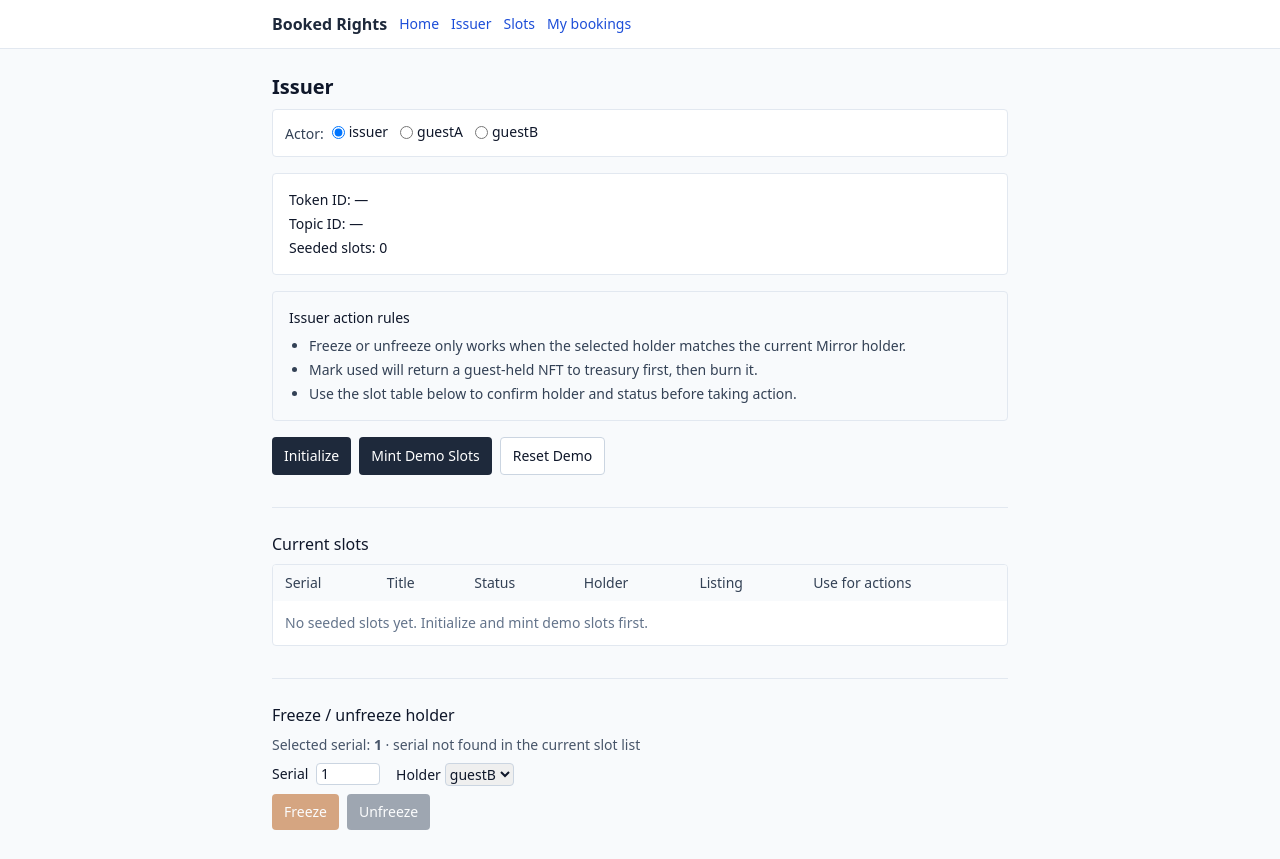
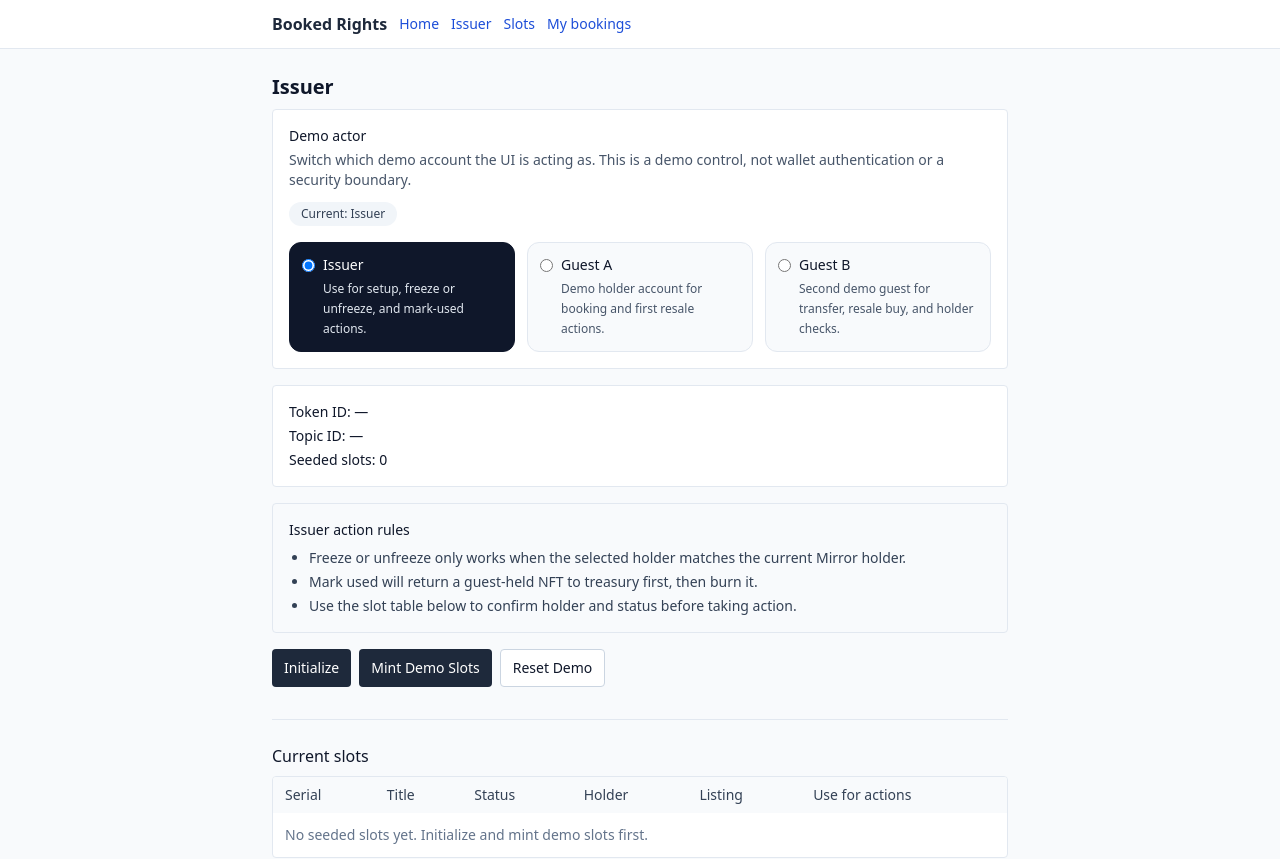
Before and after one commit to Devpen787/yourturn, a Next.js app: page /issuer in a window 1280 px wide. Shown: the top 859 px of the page. Built offline with nearby package versions, Linux system fonts and the light colour scheme.

Commit message:
feat(product): clarify demo actor switching

```diff
--- a/components/ActorSelector.tsx
+++ b/components/ActorSelector.tsx
@@ -3,6 +3,20 @@
 import { useEffect, useState } from "react";
 
 const STORAGE_KEY = "bookedrights:selectedActor";
+const ACTOR_META = {
+  issuer: {
+    label: "Issuer",
+    description: "Use for setup, freeze or unfreeze, and mark-used actions.",
+  },
+  guestA: {
+    label: "Guest A",
+    description: "Demo holder account for booking and first resale actions.",
+  },
+  guestB: {
+    label: "Guest B",
+    description: "Second demo guest for transfer, resale buy, and holder checks.",
+  },
+} as const;
 
 export type ActorValue = "issuer" | "guestA" | "guestB";
 
@@ -33,19 +47,55 @@ export function ActorSelector({ pageDefault, onChange }: Props) {
   }
 
   return (
-    <div className="mb-4 rounded border border-slate-200 bg-white p-3 text-sm">
-      <span className="mr-2 font-medium text-slate-700">Actor:</span>
-      {(["issuer", "guestA", "guestB"] as const).map((a) => (
-        <label key={a} className="mr-3 inline-flex cursor-pointer items-center gap-1">
+    <div className="mb-4 rounded border border-slate-200 bg-white p-4 text-sm">
+      <div className="flex flex-wrap items-start justify-between gap-3">
+        <div>
+          <p className="font-medium text-slate-900">Demo actor</p>
+          <p className="mt-1 max-w-2xl text-slate-600">
+            Switch which demo account the UI is acting as. This is a demo control,
+            not wallet authentication or a security boundary.
+          </p>
+        </div>
+        <span className="rounded-full bg-slate-100 px-3 py-1 text-xs font-medium text-slate-700">
+          Current: {ACTOR_META[actor].label}
+        </span>
+      </div>
+
+      <div className="mt-4 grid gap-3 md:grid-cols-3">
+        {(["issuer", "guestA", "guestB"] as const).map((a) => {
+          const selected = actor === a;
+          return (
+            <label
+              key={a}
+              className={`cursor-pointer rounded-xl border p-3 transition ${
+                selected
+                  ? "border-slate-900 bg-slate-900 text-white"
+                  : "border-slate-200 bg-slate-50 text-slate-900"
+              }`}
+            >
+              <div className="flex items-start gap-2">
                 <input
                   type="radio"
                   name="actor"
-            checked={actor === a}
+                  checked={selected}
                   onChange={() => update(a)}
+                  className="mt-1"
                 />
-          {a}
+                <div>
+                  <p className="font-medium">{ACTOR_META[a].label}</p>
+                  <p
+                    className={`mt-1 text-xs leading-5 ${
+                      selected ? "text-slate-200" : "text-slate-600"
+                    }`}
+                  >
+                    {ACTOR_META[a].description}
+                  </p>
+                </div>
+              </div>
             </label>
-      ))}
+          );
+        })}
+      </div>
     </div>
   );
 }
```
Lines whose indentation alone changed are shown as unchanged.
